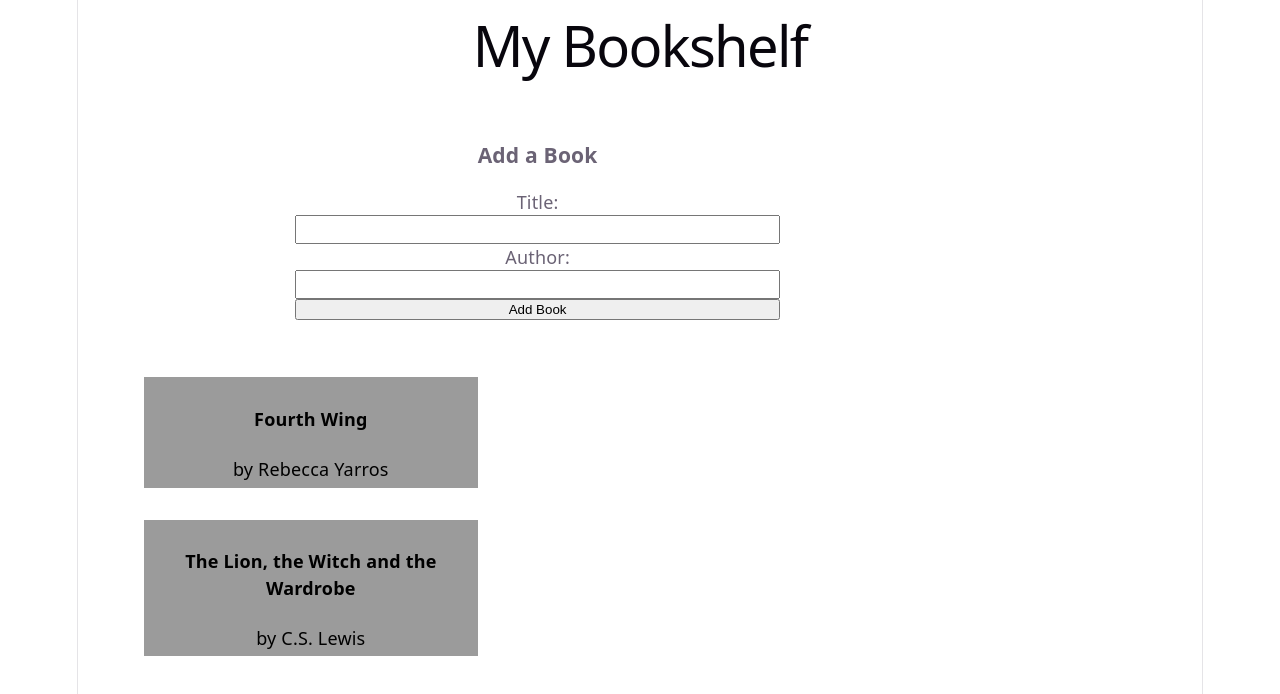
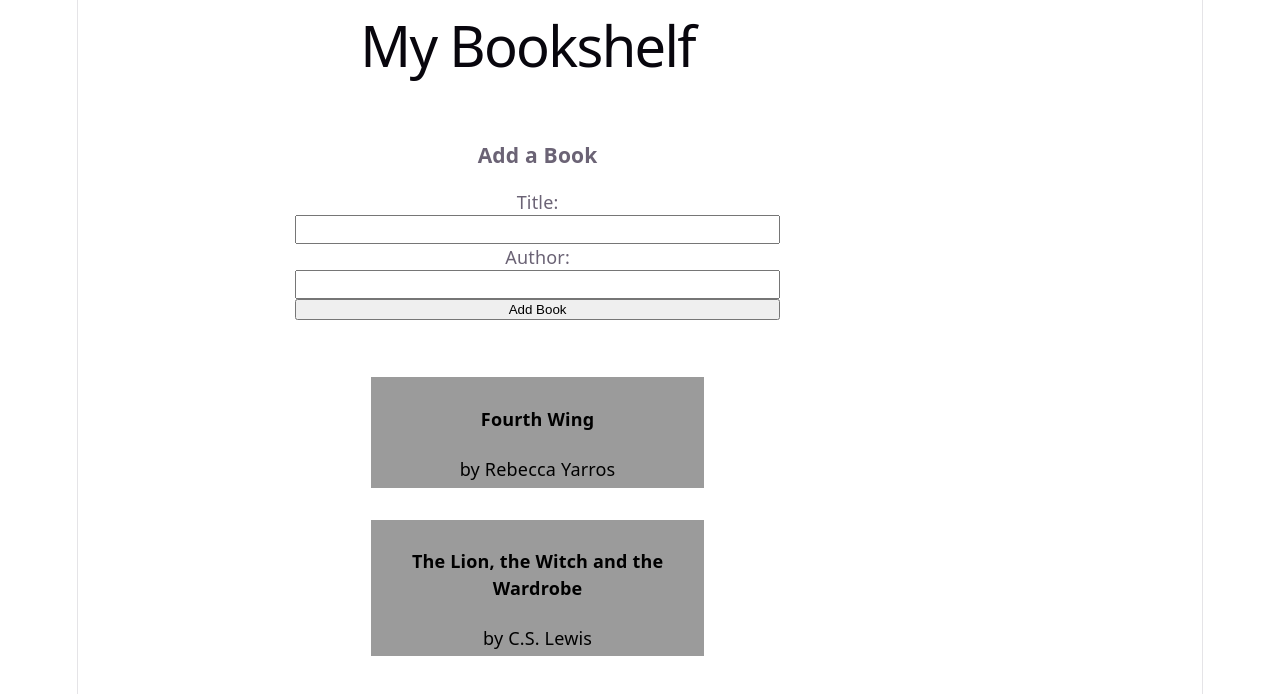
Before and after one commit to lecharles/controlled-forms-in-react-lab, a React (Vite) app: page / in a window 1280 px wide. Shown: the top 694 px of the page. Built offline with nearby package versions, Linux system fonts and the light colour scheme.

Commit message:
center book cards and align h1 with bookshelf content

```diff
--- a/src/index.css
+++ b/src/index.css
@@ -65,6 +65,7 @@ input {
   flex-wrap: wrap;
   width: 90%;
   margin-top: 20px;
+  align-items: center;
 }
 
 .bookCard {
@@ -137,6 +138,8 @@ h1 {
     font-size: 36px;
     margin: 20px 0;
   }
+  width: 80%;
+  text-align: center;
 }
 h2 {
   font-size: 24px;
```
